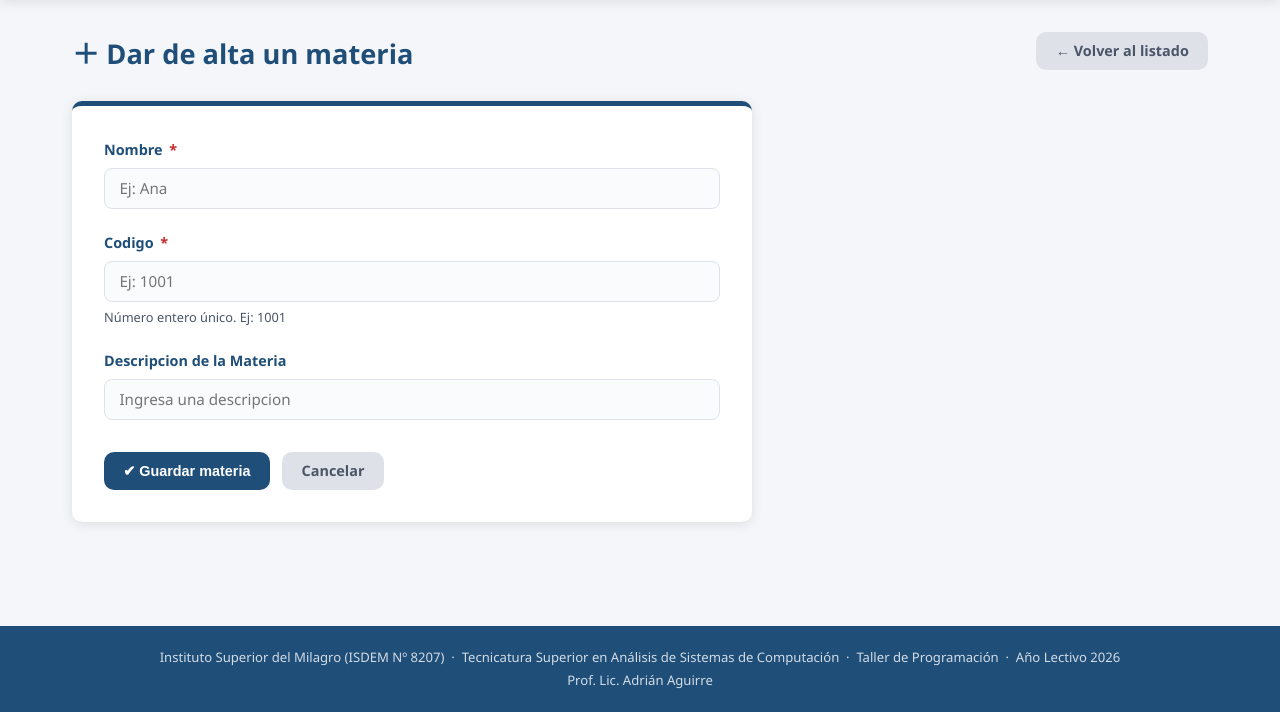
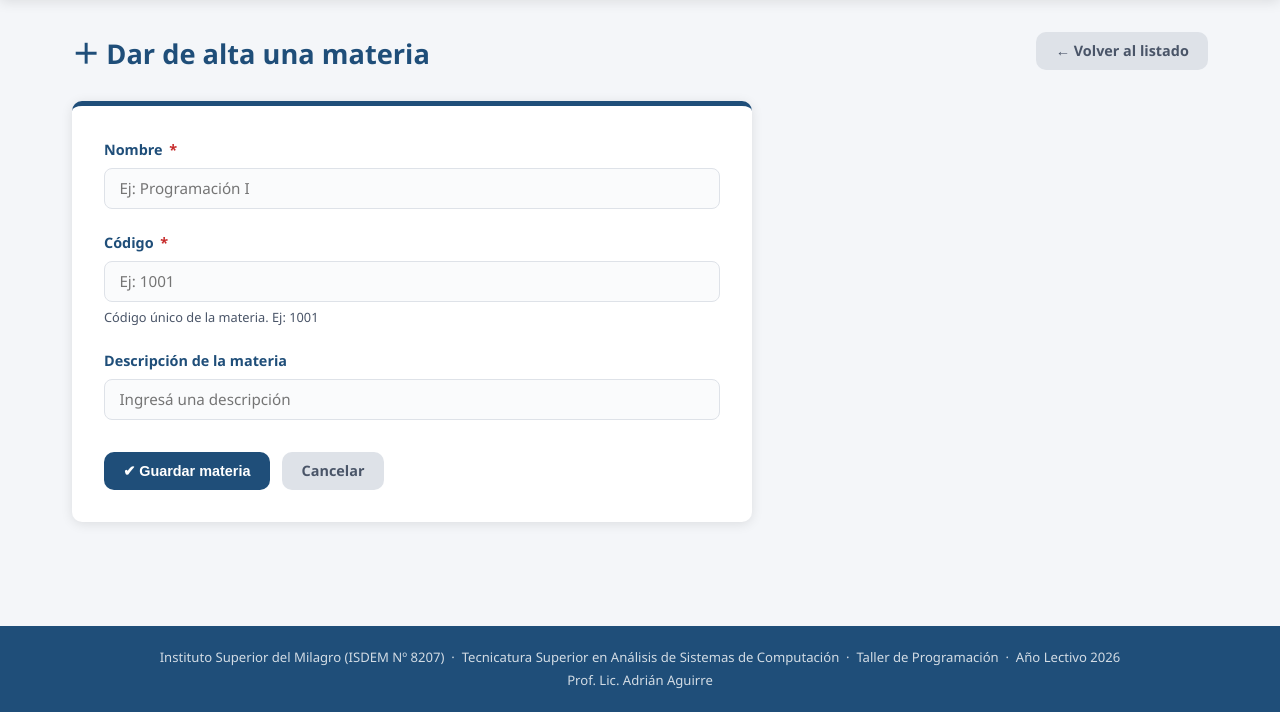
Before and after one commit to feche3037/jflc.instituto_v2, a Django app: page /materias/nuevo/ in a window 1280 px wide. Shown: the part 88-800 px from the top of the page. Run offline with Django 5.2, Linux system fonts and the light colour scheme; the visitor is signed in with stand-in values (Sample User, id 1).

Commit message:
Fix materias

```diff
--- a/materias/admin.py
+++ b/materias/admin.py
@@ -5,11 +5,9 @@ from django.contrib import admin
 from .models import Materia
 
 @admin.register(Materia)
-class AlumnoAdmin(admin.ModelAdmin):
-    """Personalización de la vista del modelo Alumno en el admin."""
+class MateriaAdmin(admin.ModelAdmin):
+    """Personalización de la vista del modelo Materia en el admin."""
 
     list_display = ('nombre', 'codigo', 'descripcion')
     search_fields = ('nombre', 'codigo')
-    list_filter = ('nombre', 'codigo')
-    #readonly_fields = ('fecha_alta',)
     ordering = ('nombre', 'codigo')
--- a/materias/forms.py
+++ b/materias/forms.py
@@ -1,5 +1,5 @@
 """
-forms.py — Formularios de la app alumnos.
+forms.py — Formularios de la app materias.
 
 ModelForm genera automáticamente los campos del formulario a partir
 del modelo, incluyendo todas las validaciones definidas en él
@@ -12,10 +12,10 @@ from .models import Materia
 
 class MateriaForm(forms.ModelForm):
     """
-    Formulario para crear y editar alumnos.
+    Formulario para crear y editar materias.
 
-    Se usa tanto en la vista alta_alumno (POST con instance=None)
-    como en editar_alumno (POST con instance=alumno_existente).
+    Se usa tanto en la vista alta_materia (POST con instance=None)
+    como en editar_materia (POST con instance=materia_existente).
     Django detecta automáticamente si debe hacer INSERT o UPDATE.
     """
 
@@ -25,37 +25,25 @@ class MateriaForm(forms.ModelForm):
 
         labels = {
             'nombre': 'Nombre',
-            'codigo': 'Codigo',
-            'descripcion':    'Descripcion de la Materia',
+            'codigo': 'Código',
+            'descripcion': 'Descripción de la materia',
         }
 
         help_texts = {
-            'codigo': 'Número entero único. Ej: 1001',
+            'codigo': 'Código único de la materia. Ej: 1001',
         }
 
         widgets = {
             'nombre': forms.TextInput(attrs={
                 'class': 'form-control',
-                'placeholder': 'Ej: Ana',
+                'placeholder': 'Ej: Programación I',
             }),
             'codigo': forms.TextInput(attrs={
                 'class': 'form-control',
                 'placeholder': 'Ej: 1001',
             }),
             'descripcion': forms.TextInput(attrs={
-                'class': 'form-control input-lg',
-                'placeholder': 'Ingresa una descripcion',
-                'autocomplete': 'off'
+                'class': 'form-control',
+                'placeholder': 'Ingresá una descripción',
             }),
         }
-    # def clean_legajo(self):
-    #     """
-    #     Validación personalizada del campo legajo.
-    #     Se ejecuta automáticamente cuando se llama a form.is_valid().
-    #     """
-    #     legajo = self.cleaned_data.get('legajo')
-    #     if legajo is not None and legajo < 1:
-    #         raise forms.ValidationError(
-    #             'El legajo debe ser un número entero positivo (mayor a 0).'
-    #         )
-    #     return legajo
--- a/materias/models.py
+++ b/materias/models.py
@@ -5,9 +5,6 @@ class Materia(models.Model):
     nombre = models.CharField(max_length=100)
     codigo = models.CharField(max_length=20, unique=True)
     descripcion = models.TextField(blank=True)
-    def str(self):
-        return self.nombre
-
     def __str__(self):
         """
         Representación legible del objeto. Django la usa en el panel
--- a/materias/templates/materias/form.html
+++ b/materias/templates/materias/form.html
@@ -38,7 +38,11 @@
 
         <div class="form-actions">
             <button type="submit" class="btn btn-primary">✔ {{ accion }}</button>
-            <a href="{% url 'materias:lista' %}" class="btn btn-secondary">Cancelar</a>
+            {% if materia %}
+                <a href="{% url 'materias:detalle' materia.codigo %}" class="btn btn-secondary">Cancelar</a>
+            {% else %}
+                <a href="{% url 'materias:lista' %}" class="btn btn-secondary">Cancelar</a>
+            {% endif %}
         </div>
     </form>
 </div>
--- a/materias/urls.py
+++ b/materias/urls.py
@@ -1,7 +1,7 @@
 """
-urls.py — Rutas del sitio web HTML de la app alumnos.
+urls.py — Rutas del sitio web HTML de la app materias.
 
-app_name define el namespace: permite usar {% url 'alumnos:lista' %}
+app_name define el namespace: permite usar {% url 'materias:lista' %}
 en los templates sin importar cómo esté montada la URL en el proyecto.
 """
 
@@ -13,7 +13,7 @@ app_name = 'materias'
 urlpatterns = [
     path('', views.lista_materias, name='lista'),
     path('nuevo/', views.alta_materia, name='alta'),
-    # path('<int:legajo>/', views.detalle_alumno, name='detalle'),
-    path('<int:codigo>/editar/', views.editar_materia, name='editar'),
-    path('<int:codigo>/eliminar/', views.baja_materia, name='baja'),
+    path('<str:codigo>/', views.detalle_materia, name='detalle'),
+    path('<str:codigo>/editar/', views.editar_materia, name='editar'),
+    path('<str:codigo>/eliminar/', views.baja_materia, name='baja'),
 ]
--- a/materias/views.py
+++ b/materias/views.py
@@ -1,51 +1,48 @@
-from django.shortcuts import render, get_object_or_404, redirect
+from django.contrib import messages
 from django.contrib.auth.decorators import login_required
-from django.contrib import messages
+from django.db.models import Q
+from django.shortcuts import get_object_or_404, redirect, render
 
+from .forms import MateriaForm
 from .models import Materia
-from .forms import MateriaForm
-
 
 # Create your views here.
 
+
 def lista_materias(request):
     """
-    Muestra todos los alumnos en una tabla HTML.
+    Muestra todas las materias en una tabla HTML.
 
-    Novedades de la Clase 4:
-      - Buscador con Q Objects: el parámetro GET ?q= busca en
-        nombre, apellido o email al mismo tiempo (OR).
-      - Estadísticas con aggregate(): total, activos e inactivos,
-        calculadas en una sola consulta a la base de datos.
+    Buscador con Q Objects: el parámetro GET ?q= busca en
+    nombre, código o descripción al mismo tiempo (OR).
     """
-    termino = request.GET.get('q', '').strip()
+    termino = request.GET.get("q", "").strip()
 
     if termino:
         # Q Objects: el | (pipe) combina las condiciones con OR.
         # Sin Q Objects, filter() solo permite combinar con AND.
         materias = Materia.objects.filter(
-            Q(nombre__icontains=termino) |
-            Q(codigo__icontains=termino) |
-            Q(descripcion__icontains=termino)
+            Q(nombre__icontains=termino)
+            | Q(codigo__icontains=termino)
+            | Q(descripcion__icontains=termino)
         )
     else:
         materias = Materia.objects.all()
 
-    # aggregate(): calcula varios valores en una sola consulta SQL,
-    # sin necesidad de traer todos los registros a Python.
-    """ estadisticas = Alumno.objects.aggregate(
-        total=Count('id'),
-        activos=Count('id', filter=Q(activo=True)),
-        inactivos=Count('id', filter=Q(activo=False)),
-    ))"""
+    contexto = {
+        "materias": materias,
+        "cantidad": materias.count(),
+        "termino": termino,
+        "titulo": "Listado de Materias",
+    }
+    return render(request, "materias/lista.html", contexto)
 
-    contexto = {
-        'materias':      materias,
-        'cantidad':      materias.count(),
-        'termino':       termino,
-        'titulo':        'Listado de Materias',
-    }
-    return render(request, 'materias/lista.html', contexto)
+
+def detalle_materia(request, codigo):
+    """Muestra los datos de una materia y los alumnos inscriptos."""
+    materia = get_object_or_404(Materia, codigo=codigo)
+    return render(request, "materias/detalle.html", {"materia": materia})
+
 
 @login_required
 def alta_materia(request):
@@ -59,94 +56,68 @@ def alta_materia(request):
     @login_required: si el usuario no está logueado, Django lo
     redirige automáticamente a LOGIN_URL (configurado en settings.py).
     """
-    if request.method == 'POST':
+    if request.method == "POST":
         form = MateriaForm(request.POST)
 
         if form.is_valid():
             materia = form.save()
             messages.success(
-                request,
-                f'✅ Materia {materia.nombre} dado de alta correctamente.'
+                request, f"✅ Materia {materia.nombre} dada de alta correctamente."
             )
-            return redirect('materias:lista')
+            return redirect("materias:lista")
 
-        messages.error(request, '⚠ Corregí los errores indicados.')
+        messages.error(request, "⚠ Corregí los errores indicados.")
 
     else:
         form = MateriaForm()
 
-    return render(request, 'materias/form.html', {
-        'form':   form,
-        'titulo': 'Dar de alta una materia',
-        'accion': 'Guardar materia',
-    })
+    return render(
+        request,
+        "materias/form.html",
+        {
+            "form": form,
+            "titulo": "Dar de alta una materia",
+            "accion": "Guardar materia",
+        },
+    )
 
-@login_required
-def alta_materia(request):
-    """
-    Muestra el formulario de alta (GET) y procesa el envío (POST).
-
-    Patrón POST-Redirect-GET: si el POST es válido, guardamos y
-    redirigimos al listado. Así, si el usuario presiona F5, no se
-    reenvía el formulario y no se duplican registros.
-
-    @login_required: si el usuario no está logueado, Django lo
-    redirige automáticamente a LOGIN_URL (configurado en settings.py).
-    """
-    if request.method == 'POST':
-        form = MateriaForm(request.POST)
-
-        if form.is_valid():
-            alumno = form.save()
-            messages.success(
-                request,
-                f'✅ Materia {materia.nombre} dado de alta correctamente.'
-            )
-            return redirect('materias:lista')
-
-        messages.error(request, '⚠ Corregí los errores indicados.')
-
-    else:
-        form = MateriaForm()
-
-    return render(request, 'materias/form.html', {
-        'form':   form,
-        'titulo': 'Dar de alta un materia',
-        'accion': 'Guardar materia',
-    })
 
 @login_required
 def editar_materia(request, codigo):
     """
-    Muestra el formulario pre-cargado con los datos del alumno (GET)
+    Muestra el formulario pre-cargado con los datos de la materia (GET)
     y procesa los cambios (POST).
     """
-    materia = get_object_or_404(Materia, codigo= codigo)
+    materia = get_object_or_404(Materia, codigo=codigo)
 
-    if request.method == 'POST':
-        # instance=alumno: le decimos al formulario que está editando
+    if request.method == "POST":
+        # instance=materia: le decimos al formulario que está editando
         # un registro existente, no creando uno nuevo.
         form = MateriaForm(request.POST, instance=materia)
 
         if form.is_valid():
             form.save()
             messages.success(
-                request,
-                f'✅ Datos de {materia.nombre} actualizados correctamente.'
+                request, f"✅ Datos de {materia.nombre} actualizados correctamente."
             )
-            return redirect('materias:lista')
+            return redirect("materias:detalle", codigo=materia.codigo)
 
-        messages.error(request, '⚠ Corregí los errores indicados.')
+        messages.error(request, "⚠ Corregí los errores indicados.")
 
     else:
         form = MateriaForm(instance=materia)
 
-    return render(request, 'materias/form.html', {
-        'form':   form,
-        'materia': materia,
-        'titulo': f'Editar materia: {materia.nombre}',
-        'accion': 'Guardar cambios',
-    })
+    return render(
+        request,
+        "materias/form.html",
+        {
+            "form": form,
+            "materia": materia,
+            "titulo": f"Editar materia: {materia.nombre}",
+            "accion": "Guardar cambios",
+        },
+    )
+
 
 @login_required
 def baja_materia(request, codigo):
@@ -157,10 +128,10 @@ def baja_materia(request, codigo):
     """
     materia = get_object_or_404(Materia, codigo=codigo)
 
-    if request.method == 'POST':
+    if request.method == "POST":
         nombre = materia.nombre
         materia.delete()
-        messages.success(request, f'🗑 Materia {nombre} eliminado correctamente.')
-        return redirect('materias:lista')
+        messages.success(request, f"🗑 Materia {nombre} eliminada correctamente.")
+        return redirect("materias:lista")
 
-    return render(request, 'materias/confirmar_baja.html', {'materia': materia})
+    return render(request, "materias/confirmar_baja.html", {"materia": materia})
```
Also changed, not shown: materias/templates/materias/confirmar_baja.html (+4 -4 lines), materias/templates/materias/detalle.html (added, +36 -0 lines), materias/templates/materias/lista.html (+12 -14 lines).
